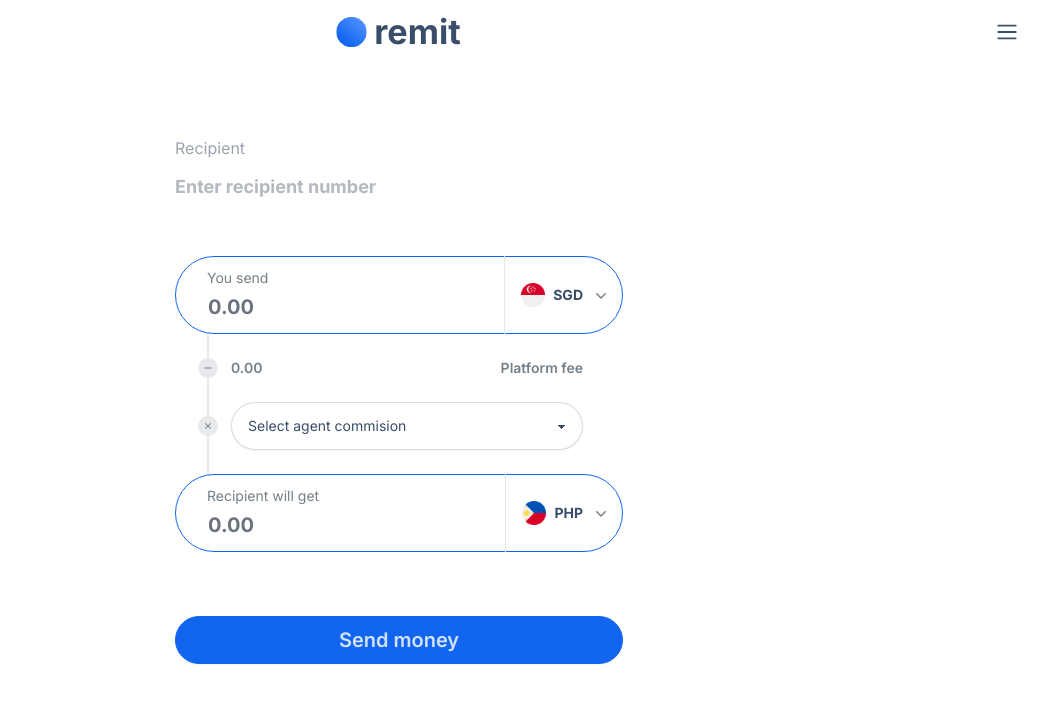
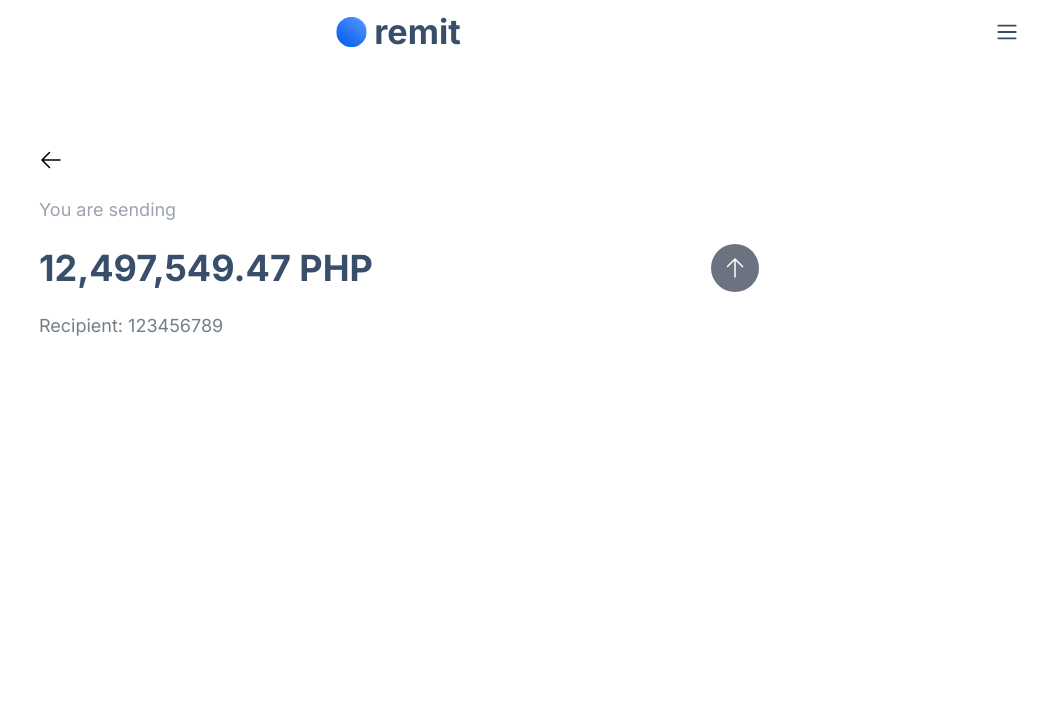
Before and after one commit to p33r-zph1/remit-frontend, a React (Vite) app: page / in a window 1280 px wide. Shown: the top 702 px of the page, without its empty margins (241-1280 px from the left). Built offline with nearby package versions, Linux system fonts and the light colour scheme.

Commit message:
feat: transfer wip

```diff
--- a/src/App.tsx
+++ b/src/App.tsx
@@ -1,20 +1,19 @@
-import Login from './pages/Login';
-import SendMoney from './pages/SendMoney';
+// import Login from './pages/Login';
+// import SendMoney from './pages/SendMoney';
 
 import NavBar from './components/NavBar';
 import BottomNavigation from './components/BottomNavigation';
-
-// TODO: implement login functionality
-const isLoggedin = true;
+import Transfer from './pages/Transfer';
+// const isLoggedin = true;
 
 export default function App() {
-  if (!isLoggedin) return <Login />;
+  // if (!isLoggedin) return <Login />;
 
   return (
     <main className="mb-16">
       <NavBar />
 
-      <SendMoney />
+      <Transfer />
 
       <BottomNavigation />
     </main>
--- /dev/null
+++ b/src/pages/Transfer.tsx
@@ -0,0 +1,28 @@
+import { ArrowLeftIcon, ArrowUpIcon } from '@heroicons/react/24/outline';
+
+export default function Transfer() {
+  return (
+    <div className="px-6 py-2 sm:max-w-3xl sm:mx-auto">
+      <button className="btn btn-ghost btn-circle mt-6 mb-2 sm:mt-16 -ml-3">
+        <ArrowLeftIcon className="h-4 w-4 md:w-6 md:h-6 text-black" />
+      </button>
+
+      <div className="flex flex-col space-y-4 py-1">
+        <div className="text-sleep-100 text-base md:text-lg">
+          You are sending
+        </div>
+
+        <div className="flex flex-row justify-between items-center py-1">
+          <div className="text-3xl font-bold max-w-sm md:text-4xl transition hover:scale-105 duration-200">
+            <span className="">12,497,549.47</span> PHP
+          </div>
+          <ArrowUpIcon className="w-12 h-12 bg-gray-500 rounded-full p-3 text-white" />
+        </div>
+
+        <div className="text-sleep-200 text-base md:text-lg">
+          Recipient: 123456789
+        </div>
+      </div>
+    </div>
+  );
+}
```
